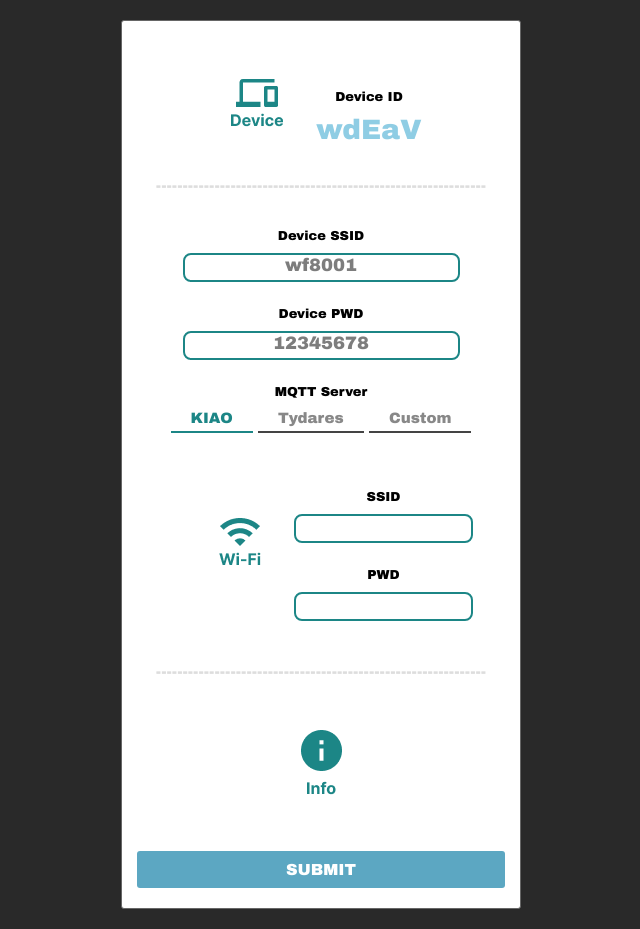
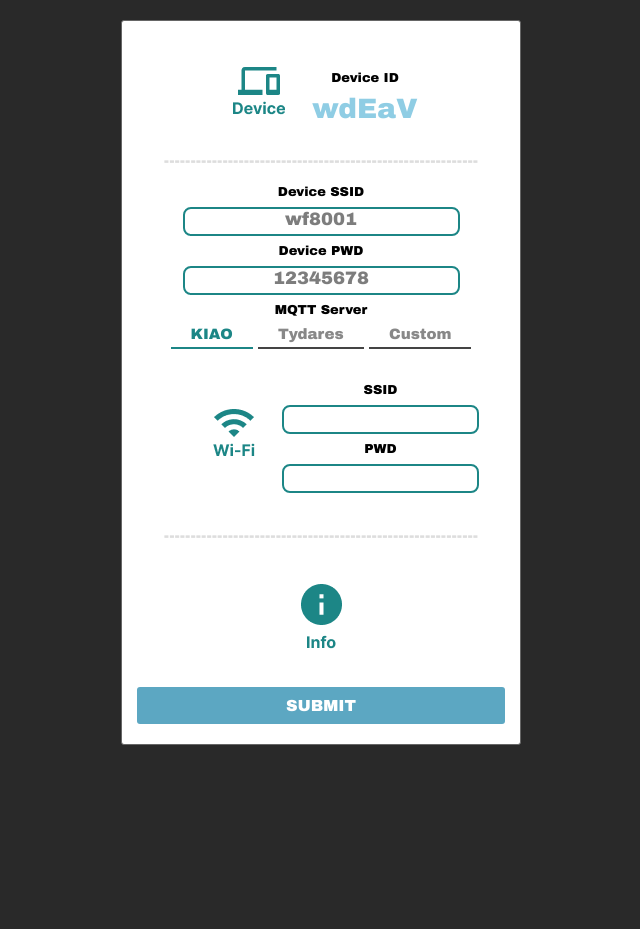
Before and after one commit to kiaofarming/UI, a plain HTML site: page Controll/index.html in a window 1280 px wide. Shown: the whole page, without its empty margins (319-959 px from the left). After the commit the page ends 800 px from the top, so only its background shows below. Drawn offline with Linux system fonts and the light colour scheme.

Commit message:
Add files via upload

```diff
--- a/Controll/index.html
+++ b/Controll/index.html
@@ -13,7 +13,7 @@
     body * {
         box-sizing: border-box;
         margin: 0;
-        padding: 10px;
+        padding: 8px;
         font-size: 16px;
         color: #ddd;
         text-align: center;
@@ -72,7 +72,7 @@
     }
 
     i {
-        margin-top: 15px;
+
         color: #000000;
         font-size: 13px;
 
@@ -86,7 +86,6 @@
         border: 2px solid #1C8686;
         font-size: 18px;
         transition: .3s;
-
         padding: 0 5px 5px;
     }
 
@@ -146,7 +145,7 @@
 
     h2 {
         font-size: 18px;
-        margin-top: 40px;
+        margin-top: 0px;
         margin-bottom: 0;
         padding-top: 25px;
         border-top: 1px dashed #8FCDE4;
@@ -168,7 +167,6 @@
 
     #submit {
         display: block;
-        margin: 10px auto 0;
         padding: 10px;
         color: #fff;
         width: 100%;
@@ -234,7 +232,7 @@
                 </td>
             </tr>
         </table>
-        <h4>--------------------------------------------------------------</h4>
+        <h4>-----------------------------------------------------------</h4>
         <i>Device SSID</i>
         <input id="d">
         <i>Device PWD</i>
@@ -266,9 +264,9 @@
                 </tr>
             </table>
         </div>
-        <h4>--------------------------------------------------------------</h4>
+        <h4>-----------------------------------------------------------</h4>
         <div>
-            <details class="detailsOpen">
+            <details class="detailsOpen" style="margin: 0;">
                 <summary><img src="image/info.png"></summary>
                 <i>AP</i>
                 <b id="showAP"></b>
```
